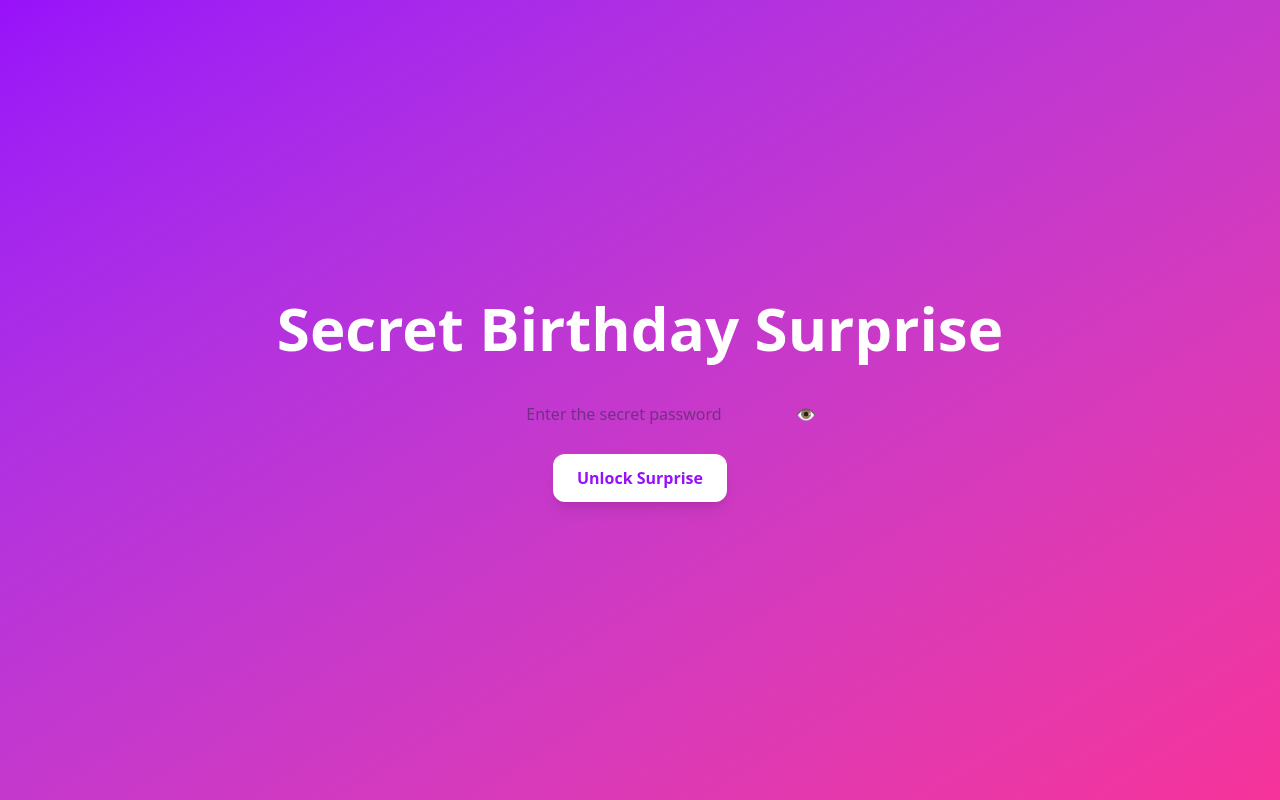
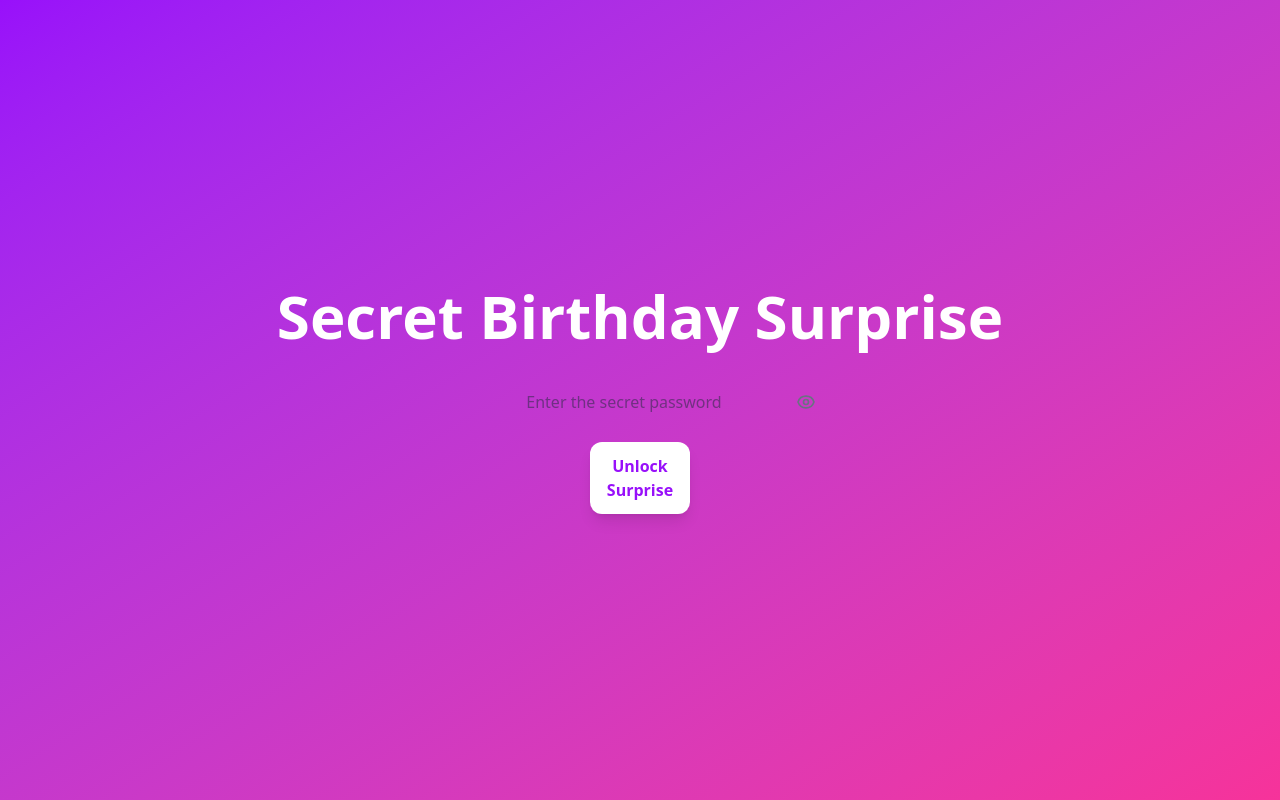
Before and after one commit to elvionweb/birthday-surprise, a React (Vite) app: page / in a window 1280 px wide. Built offline with nearby package versions, Linux system fonts and the light colour scheme; no server answers.

Commit message:
General Changes

```diff
--- a/src/App.jsx
+++ b/src/App.jsx
@@ -1,4 +1,6 @@
 import { Routes, Route, Navigate, useNavigate } from "react-router-dom";
+import { useEffect } from "react";
+
 import PasswordGate from "./components/PasswordGate";
 import Hero from "./components/Hero";
 import Timeline from "./components/Timeline";
--- a/src/components/PasswordGate.jsx
+++ b/src/components/PasswordGate.jsx
@@ -1,31 +1,124 @@
+// import { useState } from "react";
+// import { motion } from "framer-motion";
+// import { useNavigate } from "react-router-dom";
+
+// export default function PasswordGate() {
+//   const [password, setPassword] = useState("");
+//   const [error, setError] = useState(false);
+//   const [showPassword, setShowPassword] = useState(false);
+
+//   const navigate = useNavigate();
+//   const SECRET_PASSWORD = "happybirthday";
+
+//   const handleSubmit = (e) => {
+//     e.preventDefault();
+
+//     if (password.trim().toLowerCase() === SECRET_PASSWORD.toLowerCase()) {
+//       // ✅ Persist unlock
+//       localStorage.setItem("unlocked", "true");
+
+//       // ✅ SPA navigation (NO reload, back button works)
+//       navigate("/hero", { replace: true });
+//     } else {
+//       setError(true);
+//       setPassword("");
+
+//       setTimeout(() => {
+//         setError(false);
+//       }, 2000);
+//     }
+//   };
+
+//   return (
+//     <div className="h-screen overflow-hidden flex flex-col items-center justify-center bg-gradient-to-br from-purple-600 to-pink-500 px-4">
+//       <motion.h1
+//         initial={{ y: -50, opacity: 0 }}
+//         animate={{ y: 0, opacity: 1 }}
+//         className="text-4xl sm:text-5xl md:text-6xl font-bold text-white mb-8 text-center"
+//       >
+//         Secret Birthday Surprise
+//       </motion.h1>
+
+//       <motion.form
+//         onSubmit={handleSubmit}
+//         initial={{ scale: 0.8, opacity: 0 }}
+//         animate={{ scale: 1, opacity: 1 }}
+//         className="flex flex-col items-center w-full max-w-sm"
+//       >
+//         <div className="relative w-full mb-4">
+//           <input
+//             type={showPassword ? "text" : "password"}
+//             placeholder="Enter the secret password"
+//             value={password}
+//             onChange={(e) => setPassword(e.target.value)}
+//             className="w-full px-4 py-3 rounded-lg focus:outline-none focus:ring-2 focus:ring-white font-medium text-center text-gray-800 pr-12"
+//           />
+
+//           <button
+//             type="button"
+//             onClick={() => setShowPassword((prev) => !prev)}
+//             className="absolute right-4 top-1/2 -translate-y-1/2 text-gray-500"
+//             aria-label="Toggle password visibility"
+//           >
+//             {showPassword ? "🙈" : "👁️"}
+//           </button>
+//         </div>
+
+//         <button
+//           type="submit"
+//           className="bg-white text-purple-600 font-semibold py-3 px-6 rounded-xl shadow-lg hover:bg-gray-200 transition-colors"
+//         >
+//           Unlock Surprise
+//         </button>
+
+//         {error && (
+//           <motion.p
+//             initial={{ opacity: 0 }}
+//             animate={{ opacity: 1 }}
+//             className="mt-4 text-red-200 font-semibold"
+//           >
+//             ❌ Wrong password! Try again.
+//           </motion.p>
+//         )}
+//       </motion.form>
+//     </div>
+//   );
+// }
+
+
+
+
+
+
+
+
+
+
+
+
+
+
+
 import { useState } from "react";
 import { motion } from "framer-motion";
-import { useNavigate } from "react-router-dom";
 
-export default function PasswordGate() {
+export default function PasswordGate({ onAccessGranted }) {
   const [password, setPassword] = useState("");
   const [error, setError] = useState(false);
   const [showPassword, setShowPassword] = useState(false);
 
-  const navigate = useNavigate();
-  const SECRET_PASSWORD = "happybirthday";
+  const SECRET_PASSWORD = "happybirthday"; // Change to whatever you want
 
   const handleSubmit = (e) => {
     e.preventDefault();
-
-    if (password.trim().toLowerCase() === SECRET_PASSWORD.toLowerCase()) {
-      // ✅ Persist unlock
+    if (password.toLowerCase() === SECRET_PASSWORD.toLowerCase()) {
       localStorage.setItem("unlocked", "true");
-
-      // ✅ SPA navigation (NO reload, back button works)
-      navigate("/hero", { replace: true });
+  window.location.href = "/hero";
+      onAccessGranted();
     } else {
       setError(true);
       setPassword("");
-
-      setTimeout(() => {
-        setError(false);
-      }, 2000);
+      setTimeout(() => setError(false), 2000);
     }
   };
 
@@ -57,16 +150,54 @@ export default function PasswordGate() {
           <button
             type="button"
             onClick={() => setShowPassword((prev) => !prev)}
-            className="absolute right-4 top-1/2 -translate-y-1/2 text-gray-500"
+            className="absolute right-4 top-1/2 -translate-y-1/2 text-gray-500 hover:text-gray-700"
             aria-label="Toggle password visibility"
           >
-            {showPassword ? "🙈" : "👁️"}
+            {showPassword ? (
+              // Eye Off
+              <svg
+                xmlns="http://www.w3.org/2000/svg"
+                className="h-5 w-5"
+                fill="none"
+                viewBox="0 0 24 24"
+                stroke="currentColor"
+              >
+                <path
+                  strokeLinecap="round"
+                  strokeLinejoin="round"
+                  strokeWidth={2}
+                  d="M3 3l18 18M10.58 10.58A3 3 0 0012 15a3 3 0 002.42-4.42M9.88 5.08A9.97 9.97 0 0112 5c4.48 0 8.27 2.94 9.54 7a9.96 9.96 0 01-4.21 5.18M6.53 6.53A9.96 9.96 0 002.46 12c1.27 4.06 5.06 7 9.54 7 1.04 0 2.04-.16 2.98-.46"
+                />
+              </svg>
+            ) : (
+              // Eye
+              <svg
+                xmlns="http://www.w3.org/2000/svg"
+                className="h-5 w-5"
+                fill="none"
+                viewBox="0 0 24 24"
+                stroke="currentColor"
+              >
+                <path
+                  strokeLinecap="round"
+                  strokeLinejoin="round"
+                  strokeWidth={2}
+                  d="M15 12a3 3 0 11-6 0 3 3 0 016 0z"
+                />
+                <path
+                  strokeLinecap="round"
+                  strokeLinejoin="round"
+                  strokeWidth={2}
+                  d="M2.46 12C3.73 7.94 7.52 5 12 5c4.48 0 8.27 2.94 9.54 7-1.27 4.06-5.06 7-9.54 7-4.48 0-8.27-2.94-9.54-7z"
+                />
+              </svg>
+            )}
           </button>
         </div>
 
         <button
           type="submit"
-          className="bg-white text-purple-600 font-semibold py-3 px-6 rounded-xl shadow-lg hover:bg-gray-200 transition-colors"
+          className="w-25 bg-white text-purple-600 font-semibold py-3 rounded-xl shadow-lg hover:bg-gray-200 transition-colors"
         >
           Unlock Surprise
         </button>
```
